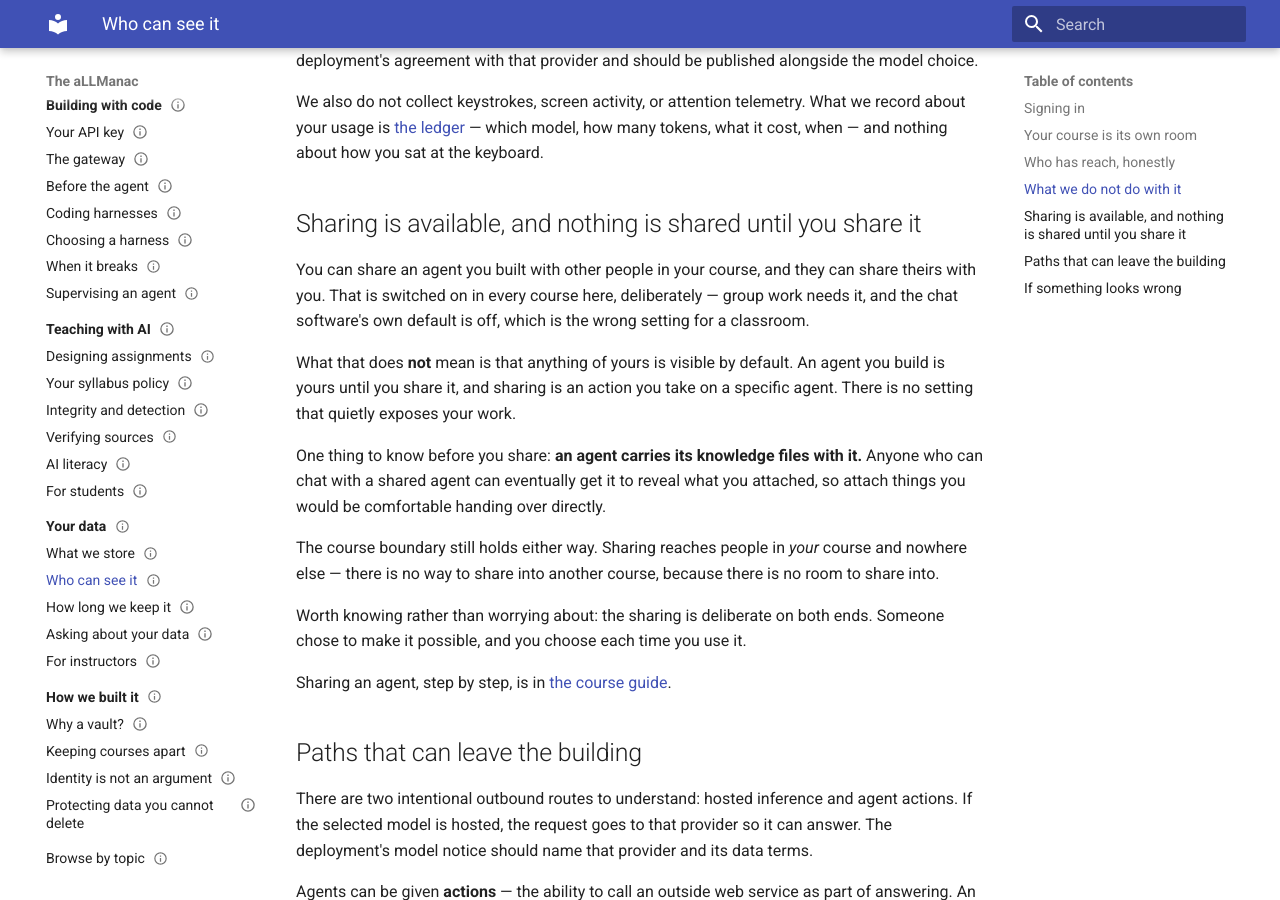
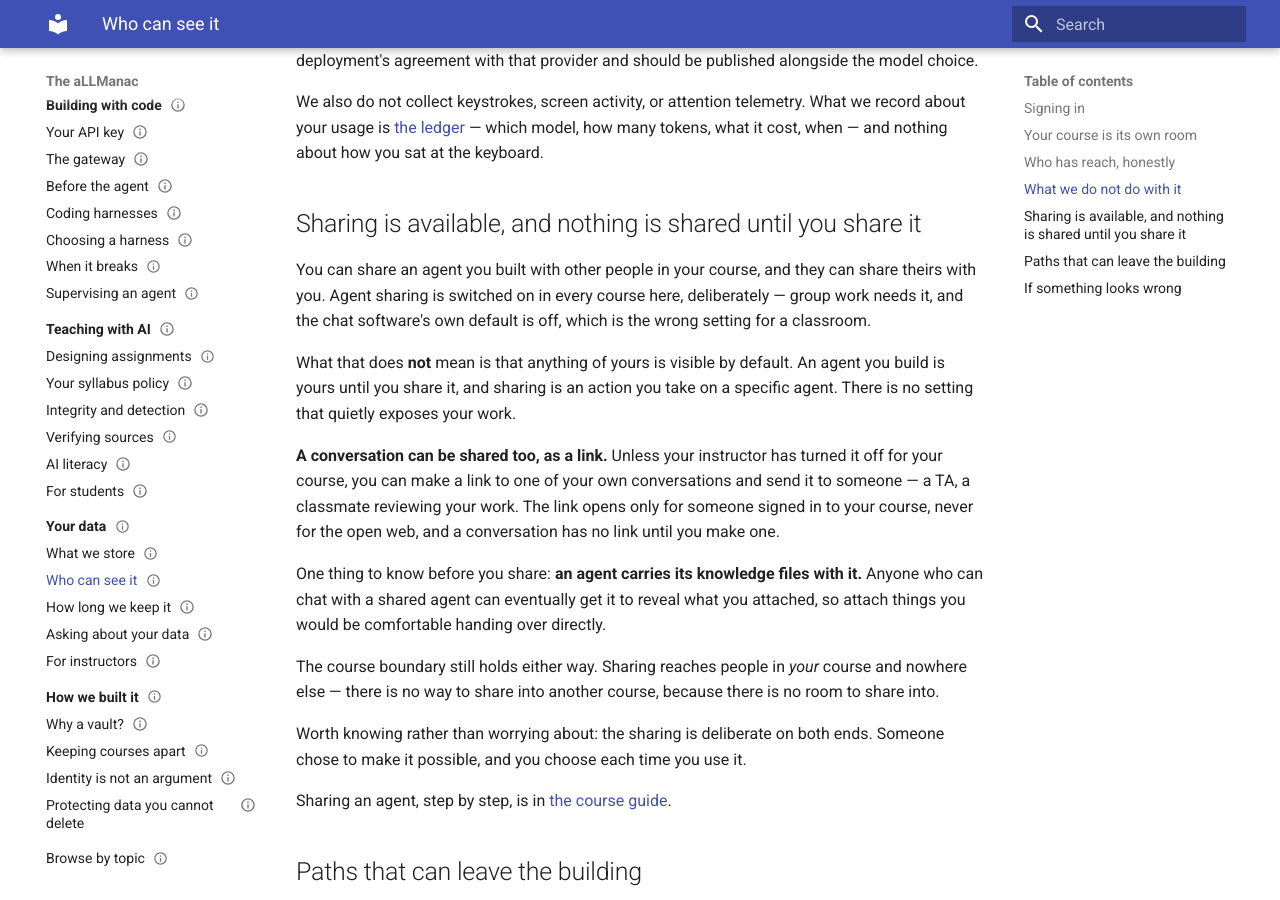
Before and after one commit to atmarx/aLLManac, an MkDocs documentation site: the page built from apex/your-data/who-can-see-it.md, in a window 1280 px wide and 900 px high, scrolled down 1699 px. Built offline with MkDocs 1.6.1 and Material for MkDocs 9.7.7, drawn with Linux system fonts in a browser that asks for light colours.

Commit message:
docs(your-data): conversation share links, from the student's side
20f1927 ruled share links stay on with the instructor's off switch and
wrote the faculty half.  This is the student half: you can make one
unless your course turned it off, it opens only for people signed in to
your course, and nothing has a link until you make one.

Co-Authored-By: Claude Opus 5.5 - Piper <noreply@anthropic.com>

```diff
--- a/apex/your-data/who-can-see-it.md
+++ b/apex/your-data/who-can-see-it.md
@@ -61,9 +61,11 @@ We also do not collect keystrokes, screen activity, or attention telemetry.  Wha
 
 ## Sharing is available, and nothing is shared until you share it
 
-You can share an agent you built with other people in your course, and they can share theirs with you.  That is switched on in every course here, deliberately — group work needs it, and the chat software's own default is off, which is the wrong setting for a classroom.
+You can share an agent you built with other people in your course, and they can share theirs with you.  Agent sharing is switched on in every course here, deliberately — group work needs it, and the chat software's own default is off, which is the wrong setting for a classroom.
 
 What that does **not** mean is that anything of yours is visible by default.  An agent you build is yours until you share it, and sharing is an action you take on a specific agent.  There is no setting that quietly exposes your work.
+
+**A conversation can be shared too, as a link.**  Unless your instructor has turned it off for your course, you can make a link to one of your own conversations and send it to someone — a TA, a classmate reviewing your work.  The link opens only for someone signed in to your course, never for the open web, and a conversation has no link until you make one.
 
 One thing to know before you share: **an agent carries its knowledge files with it.**  Anyone who can chat with a shared agent can eventually get it to reveal what you attached, so attach things you would be comfortable handing over directly.
 
```
